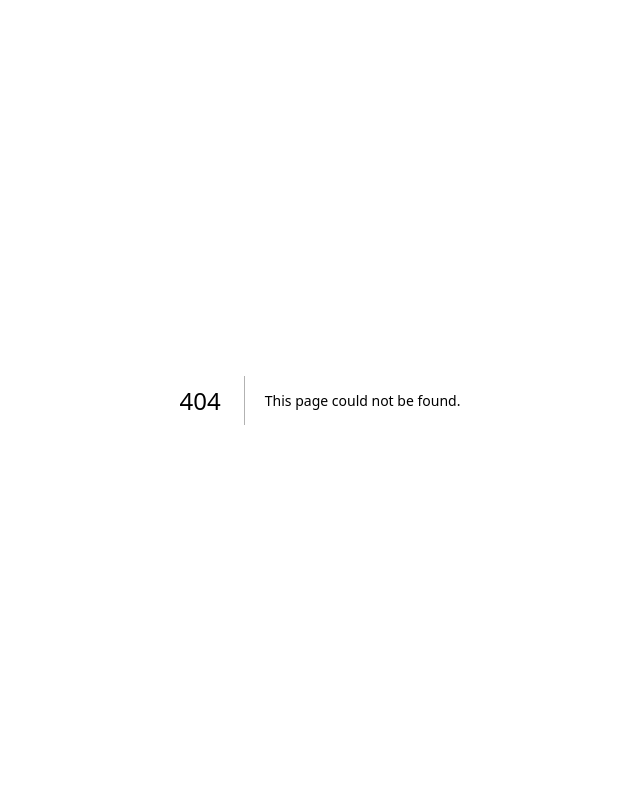
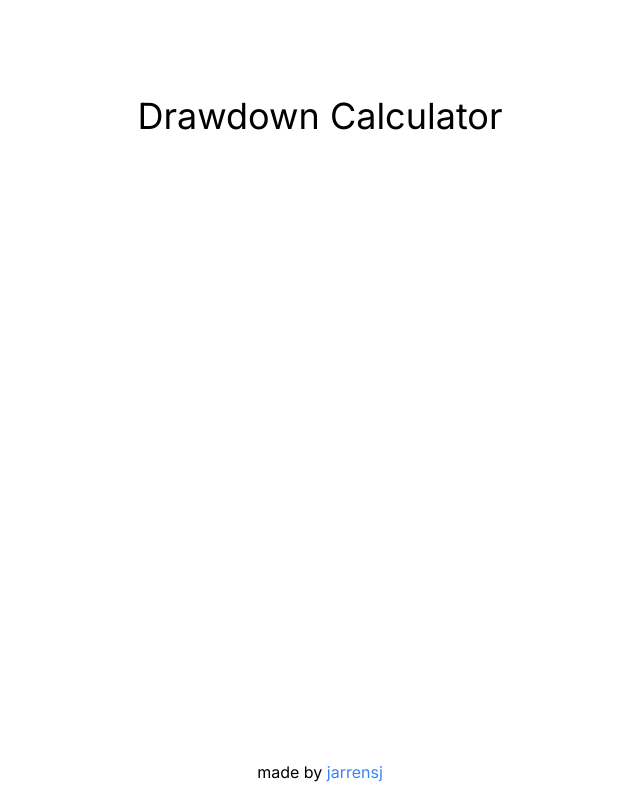
Before and after one commit to jarrensj/howmuchayear.com, a Next.js app: page /drawdown in a window 1280 px wide. Before the commit this address had no page. Shown: the whole page, without its empty margins (320-960 px from the left). Built offline with nearby package versions, Linux system fonts and the light colour scheme.

Commit message:
create drawdown page

```diff
--- /dev/null
+++ b/app/drawdown/page.tsx
@@ -0,0 +1,20 @@
+import Image from 'next/image'
+import Link from 'next/link'
+// import DdCalculator from '@/components/DdCalculator'
+
+export default function Home() {
+  return (
+    <div className="flex flex-col min-h-screen">
+      <main className="flex flex-col flex-grow  items-center p-24 text-center">
+        <h1 className="text-4xl mb-2">Drawdown Calculator</h1>
+        {/* <DdCalculator /> */}
+      </main>
+      <footer className="text-center p-4">
+        made by&nbsp;
+        <Link href="https://jarrensj.com" className="text-blue-500 hover:underline" target="_blank">
+          jarrensj
+        </Link>
+      </footer>
+    </div>
+  )
+}
```
